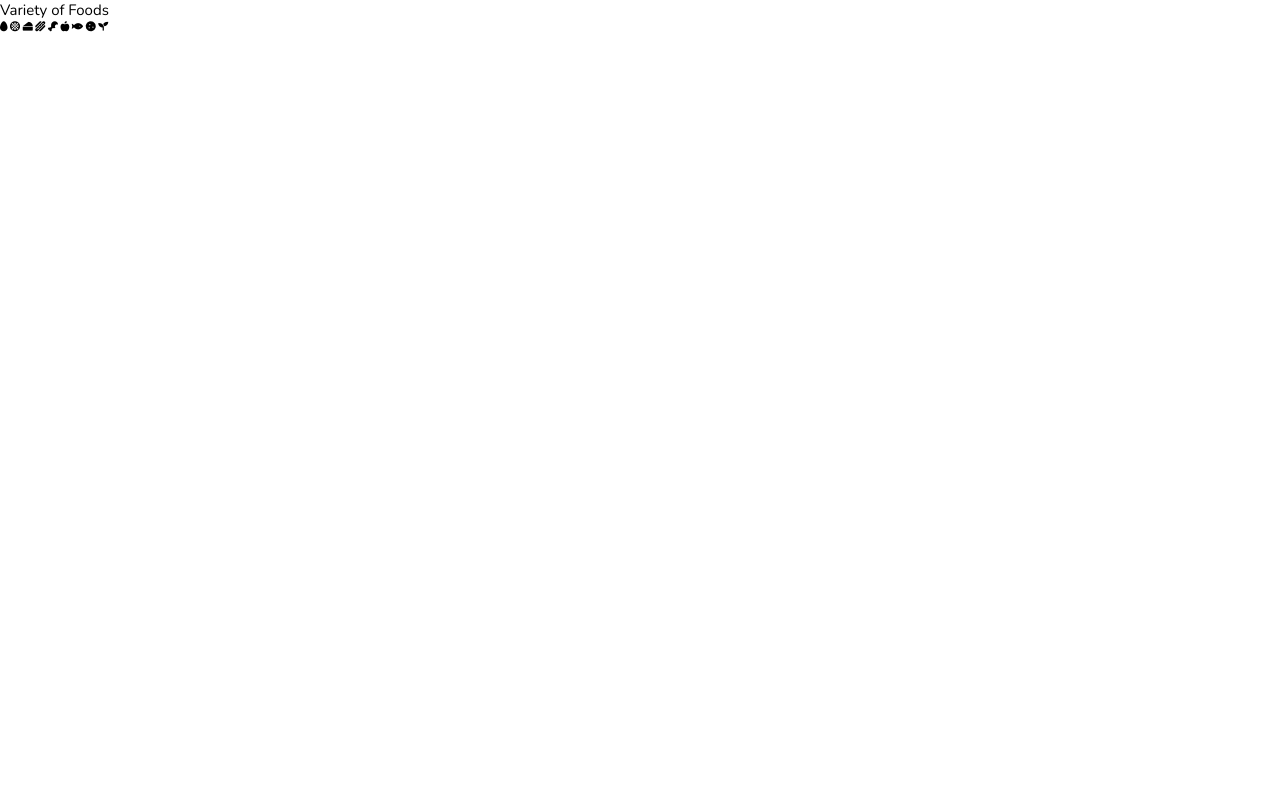
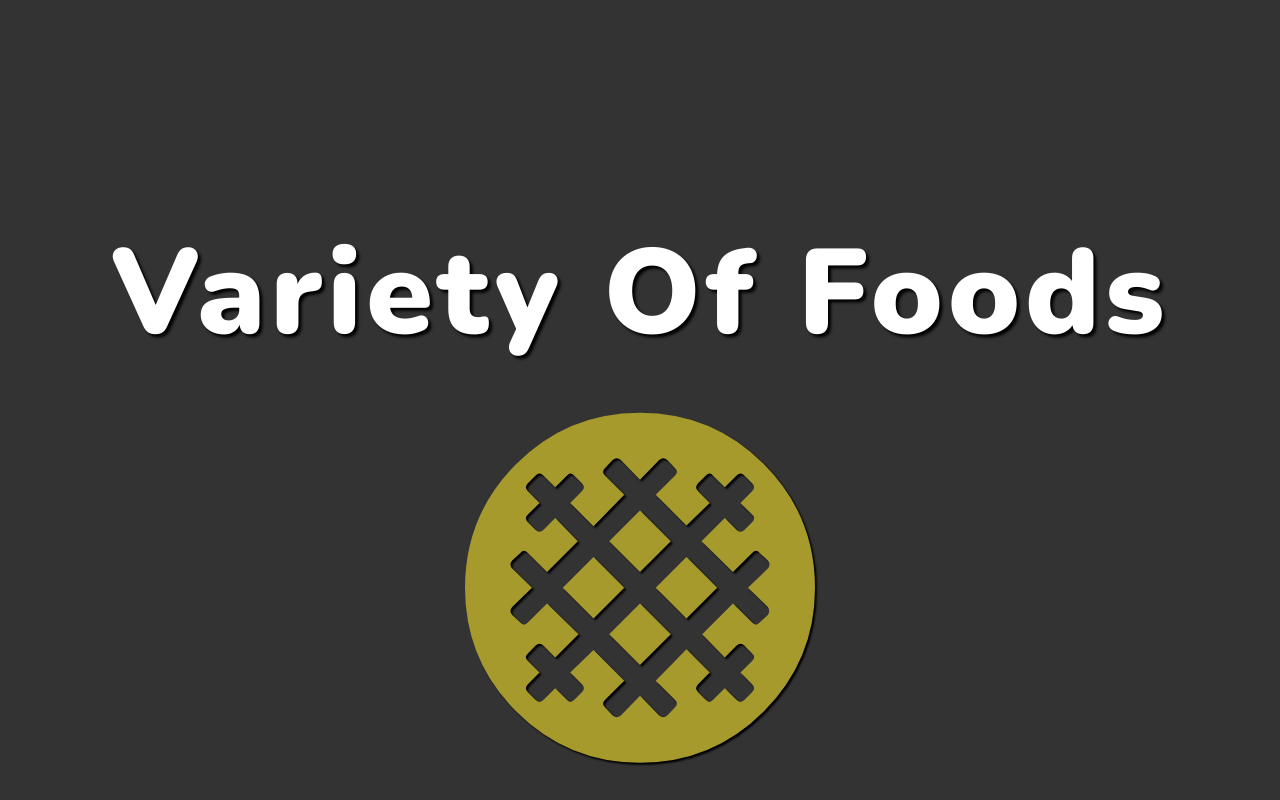
Before and after one commit to ahmetfiratcs/foods, a plain HTML site: page index.html in a window 1280 px wide. Drawn offline with nearby package versions, Linux system fonts and the light colour scheme.

Commit message:
section 1 slideshow

```diff
--- a/index.html
+++ b/index.html
@@ -16,7 +16,7 @@
       <section class="section-1">
         <h1 class="section-heading">Variety of Foods</h1>
         <div class="section-1-icons">
-          <i class="fas fa-egg"></i>
+          <i class="fas fa-egg change"></i>
           <i class="fas fa-stroopwafel"></i>
           <i class="fas fa-cheese"></i>
           <i class="fas fa-hotdog"></i>
--- a/script.js
+++ b/script.js
@@ -0,0 +1,15 @@
+const icons = document.querySelectorAll('.section-1-icons i');
+let i = 1;
+
+setInterval(() => {
+  i++;
+  const icon = document.querySelector('.section-1-icons .change');
+  icon.classList.remove('change');
+
+  if (i > icons.length) {
+    icons[0].classList.add('change');
+    i = 1;
+  } else {
+    icon.nextElementSibling.classList.add('change');
+  }
+}, 4000);
--- a/style.css
+++ b/style.css
@@ -15,3 +15,40 @@ html {
   font-size: 62.5%;
 }
 /* End of Common Styles */
+
+/* Section 1 */
+.section-1 {
+  width: 100%;
+  height: 100vh;
+  background-color: #333;
+  display: flex;
+  flex-direction: column;
+  align-items: center;
+  justify-content: space-evenly;
+}
+
+.section-heading {
+  font-size: 12rem;
+  font-weight: 900;
+  color: #fff;
+  text-align: center;
+  text-transform: capitalize;
+  letter-spacing: 0.5rem;
+  text-shadow: 0.3rem 0.3rem 0.3rem #000;
+}
+
+.section-1-icons i {
+  font-size: 35rem;
+  color: #a79a2d;
+  position: absolute;
+  transform: translate(-50%, -50%) scale(0);
+  text-shadow: 0.2rem 0.2rem 0.2rem #000;
+  transition: transform 0.3s;
+}
+
+.section-1-icons i.change {
+  transform: translate(-50%, -50%) scale(1);
+  transition: transform 0.3s 0.3s;
+}
+
+/* End of Section 1 */
```
